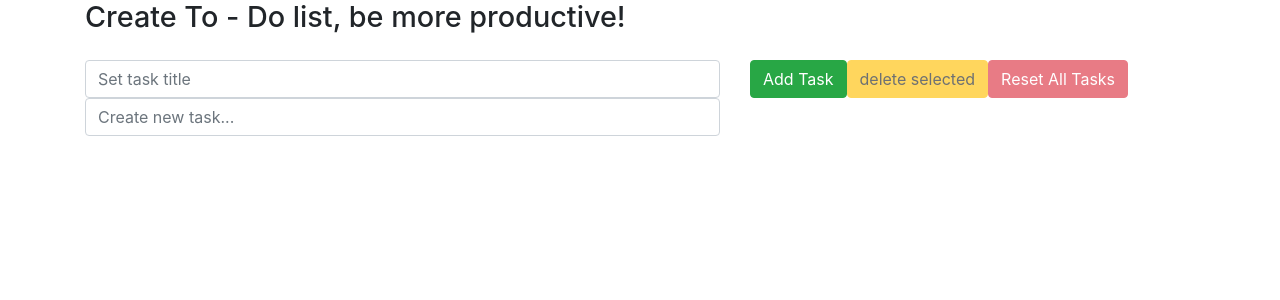
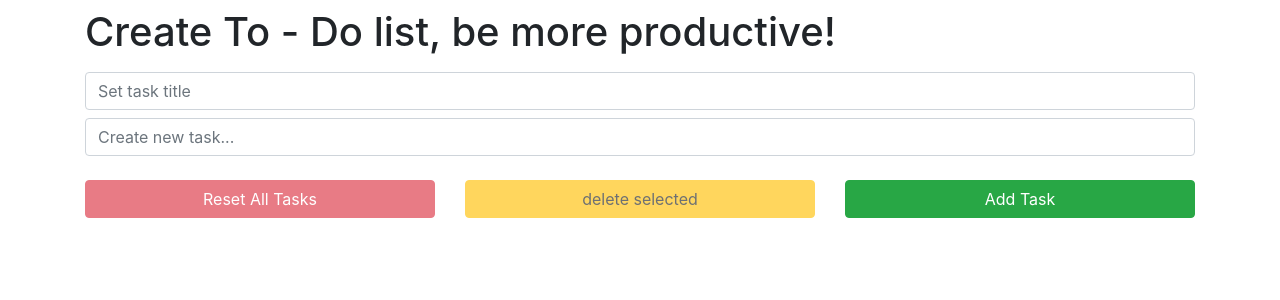
Before and after one commit to Arthur-Ayvazyan/app-todo, a React (Create React App) app: page / in a window 1280 px wide. Shown: the top 300 px of the page. Built offline with nearby package versions, Linux system fonts and the light colour scheme.

Commit message:
improved ui/ux

```diff
--- a/src/component/todo/ToDo.jsx
+++ b/src/component/todo/ToDo.jsx
@@ -84,13 +84,29 @@ class ToDo extends Component {
     const { taskText, taskTitle, arrTasks, selectedTasks } = this.state;
     const list = arrTasks.map((task, index) => {
       return (
-        <Col xs={3} id={task.id} key={task.id} className="todo__list" >
+        <Col
+          xs={6}
+          md={4}
+          lg={4}
+          xl={3}
+          id={task.id}
+          key={task.id}
+          className={"mb-4"}>
           <Card>
             <Card.Body>
-              <Form.Check type="checkbox" id={index} onChange={() => this.selectTasks(task.id)} />
+              <Form.Check
+                type="checkbox"
+                id={index}
+                onChange={() => this.selectTasks(task.id)}
+              />
               <Card.Title>{task.title}</Card.Title>
               <Card.Text>{task.text}</Card.Text>
-              <Button variant="danger" onClick={() => this.deleteCurrentTask(task.id)} disabled={!!selectedTasks.size}>remove</Button>
+              <Button
+                variant="danger"
+                onClick={() => this.deleteCurrentTask(task.id)}
+                disabled={!!selectedTasks.size}>
+                remove
+              </Button>
             </Card.Body>
           </Card>
         </Col >
@@ -99,16 +115,61 @@ class ToDo extends Component {
 
     return (
       <Container>
-        < h1 className="todo__heading" > Create To - Do list, be more productive!</h1>
-        <Row>
-          <Col xs={7}>
-            <Form.Control value={taskTitle} onChange={this.setTitle} onKeyDown={this.addTaskByEnter} type="text" placeholder="Set task title" disabled={!!selectedTasks.size} />
-            <Form.Control value={taskText} onChange={this.setValue} onKeyDown={this.addTaskByEnter} type="text" placeholder="Create new task..." disabled={!!selectedTasks.size} />
+        <Row className={"mt-2 mb-2"}>
+          <Col>
+            <h1> Create To - Do list, be more productive!</h1>
           </Col>
-          <Col xs={5}>
-            <Button variant={"success"} onClick={this.addTask} disabled={!!selectedTasks.size}>Add Task</Button>
-            <Button variant={"warning"} onClick={this.deleteSelectedTasks} disabled={!selectedTasks.size}>delete selected</Button>
-            <Button variant={"danger"} onClick={this.resetAllTasks} disabled={!!selectedTasks.size || !arrTasks.length}>Reset All Tasks</Button>
+        </Row>
+        <Row className={"mb-3"}>
+          <Col>
+            <Form.Control
+              type="text"
+              className={"mb-2"}
+              value={taskTitle}
+              placeholder="Set task title"
+              disabled={!!selectedTasks.size}
+              onChange={this.setTitle}
+              onKeyDown={this.addTaskByEnter}
+            />
+            <Form.Control
+              type="text"
+              className={"mb-2"}
+              value={taskText}
+              placeholder="Create new task..."
+              onChange={this.setValue}
+              onKeyDown={this.addTaskByEnter}
+              disabled={!!selectedTasks.size}
+            />
+          </Col>
+        </Row>
+        <Row className="justify-content-center mb-5">
+          <Col>
+            <Button
+              className={"w-100"}
+              variant={"danger"}
+              onClick={this.resetAllTasks}
+              disabled={!!selectedTasks.size || !arrTasks.length}>
+              Reset All Tasks
+            </Button>
+          </Col>
+          <Col>
+            <Button
+              className={"w-100"}
+              variant={"warning"}
+              onClick={this.deleteSelectedTasks}
+              disabled={!selectedTasks.size}>
+              delete selected
+            </Button>
+          </Col >
+          <Col>
+            <Button
+              className={"w-100"}
+              variant={"success"}
+              onClick={this.addTask}
+              disabled={!!selectedTasks.size}
+            >
+              Add Task
+            </Button>
           </Col>
         </Row>
         <Row>
--- a/src/component/todo/todo.module.scss
+++ b/src/component/todo/todo.module.scss
@@ -2,3 +2,7 @@
   text-decoration: line-through;
   color: red;
 }
+
+.margin-bottom {
+  margin-bottom: 30px;
+}
```
